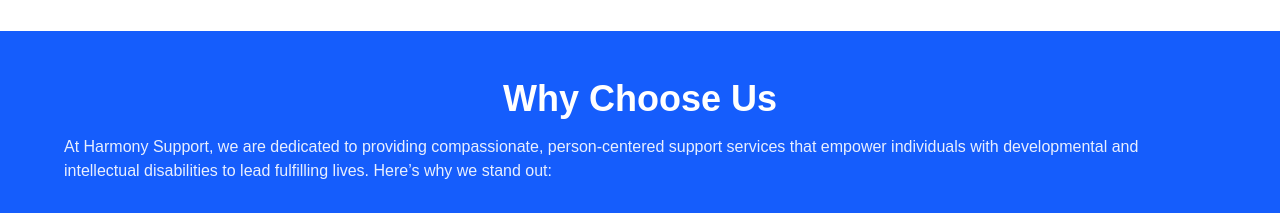
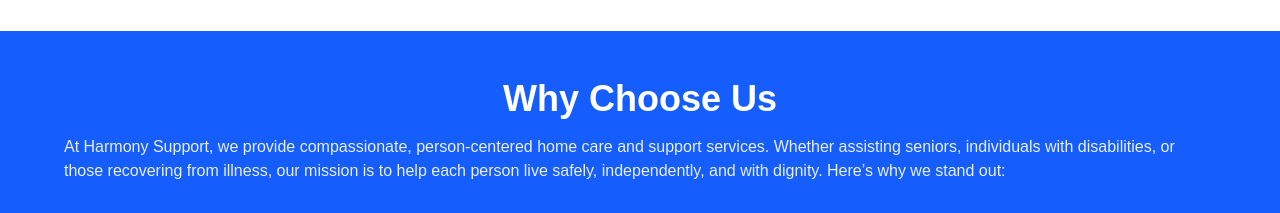
Before and after one commit to kenny5144/kkk, a Next.js app: page / in a window 1280 px wide. Shown: the part 1880-2093 px from the top of the page. Built offline with nearby package versions, Linux system fonts and the light colour scheme.

Commit message:
changing the why choose statment

```diff
--- a/app/component/Team.jsx
+++ b/app/component/Team.jsx
@@ -10,9 +10,7 @@
       <div className="w-full  bg-blue-600 text-white px-6 py-12 lg:px-16">
         <h2 className="text-4xl text-center font-bold mb-4">Why Choose Us</h2>
         <p className="mb-8 text-white/90">
-          At Harmony Support, we are dedicated to providing compassionate, person-centered
-          support services that empower individuals with developmental and intellectual
-          disabilities to lead fulfilling lives. Here’s why we stand out:
+        At Harmony Support, we provide compassionate, person-centered home care and support services. Whether assisting seniors, individuals with disabilities, or those recovering from illness, our mission is to help each person live safely, independently, and with dignity. Here’s why we stand out:
         </p>
 
         {/* Features Grid */}
```
